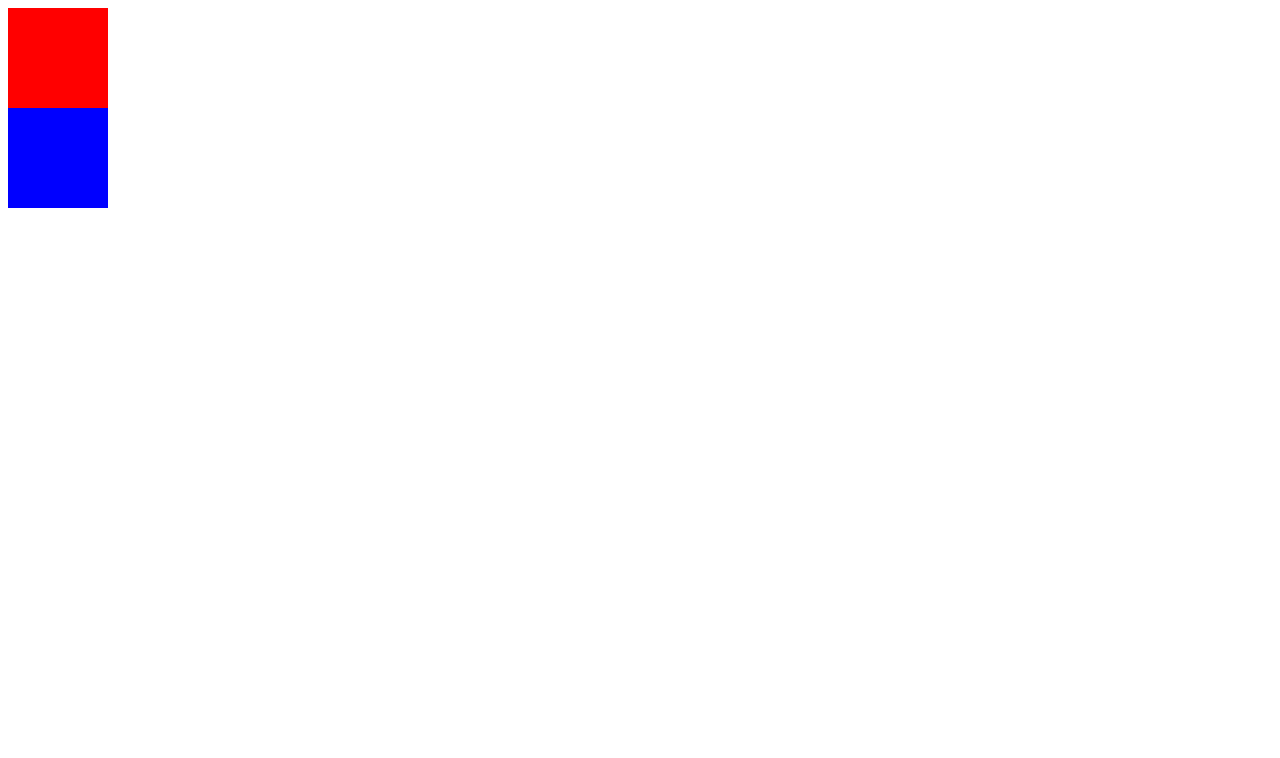
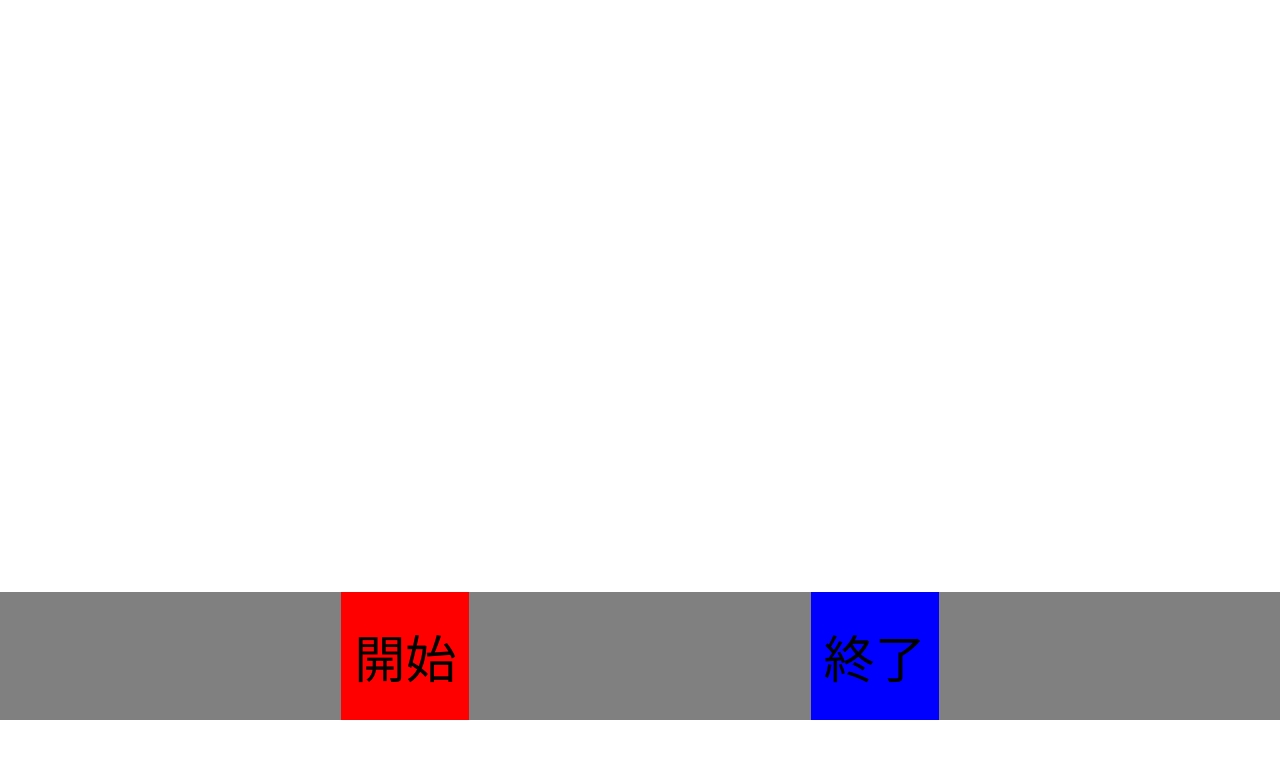
Before and after one commit to MinamideTakaaki/Mechanical_Engineer2025, a plain HTML site: page index.html in a window 1280 px wide. Drawn offline with Linux system fonts and the light colour scheme.

Commit message:
画面の向き

```diff
--- a/index.html
+++ b/index.html
@@ -6,19 +6,68 @@
 	<title>操作ページ</title>
 </head>
 <body>
-	<div id="start_button"></div>
-	<div id="finish_button"></div>
+	<div class="alart"></div>
+	<div class="button_box">
+		<button id="start_button">開始</button>
+		<button id="finish_button">終了</button>
+	</div>
 </body>
 <style>
+	html {
+		height: 100%;
+	}
+	body {
+		height: 100%;
+		margin: unset;
+		font-family: Meryo;
+		letter-spacing: 2px;
+	}
+
+	.alart {
+		height: 100vh;
+		width: 100vw;
+
+		background-color: gray;
+	}
+	.button_box {
+		position: absolute;
+		bottom: 10vh;
+		background-color: gray;
+		width: 100vw;
+		justify-content: space-evenly;
+		display: flex;
+	}
 	#start_button {
-		width: 100px;
-		height: 100px;
 		background-color: red;
+
 	}
 	#finish_button {
-		width: 100px;
-		height: 100px;
 		background-color: blue;
+	}
+	button {
+		width: 10vw;
+		height: 10vw;
+		border: none;
+		display: inline-block;
+		font-size: 4vw;
+	}
+	@media screen and (orientation: portrait) {
+		 /*縦長*/
+		.alart {
+			display: block;
+		}
+		button {
+			display: none;
+		}
+	}
+	@media screen and (orientation: landscape) {
+		/*横長*/
+		.alart {
+			display: none;
+		}
+		button {
+			display: inline-block;
+		}
 	}
 </style>
 <script src="script/index.js"></script>
```
